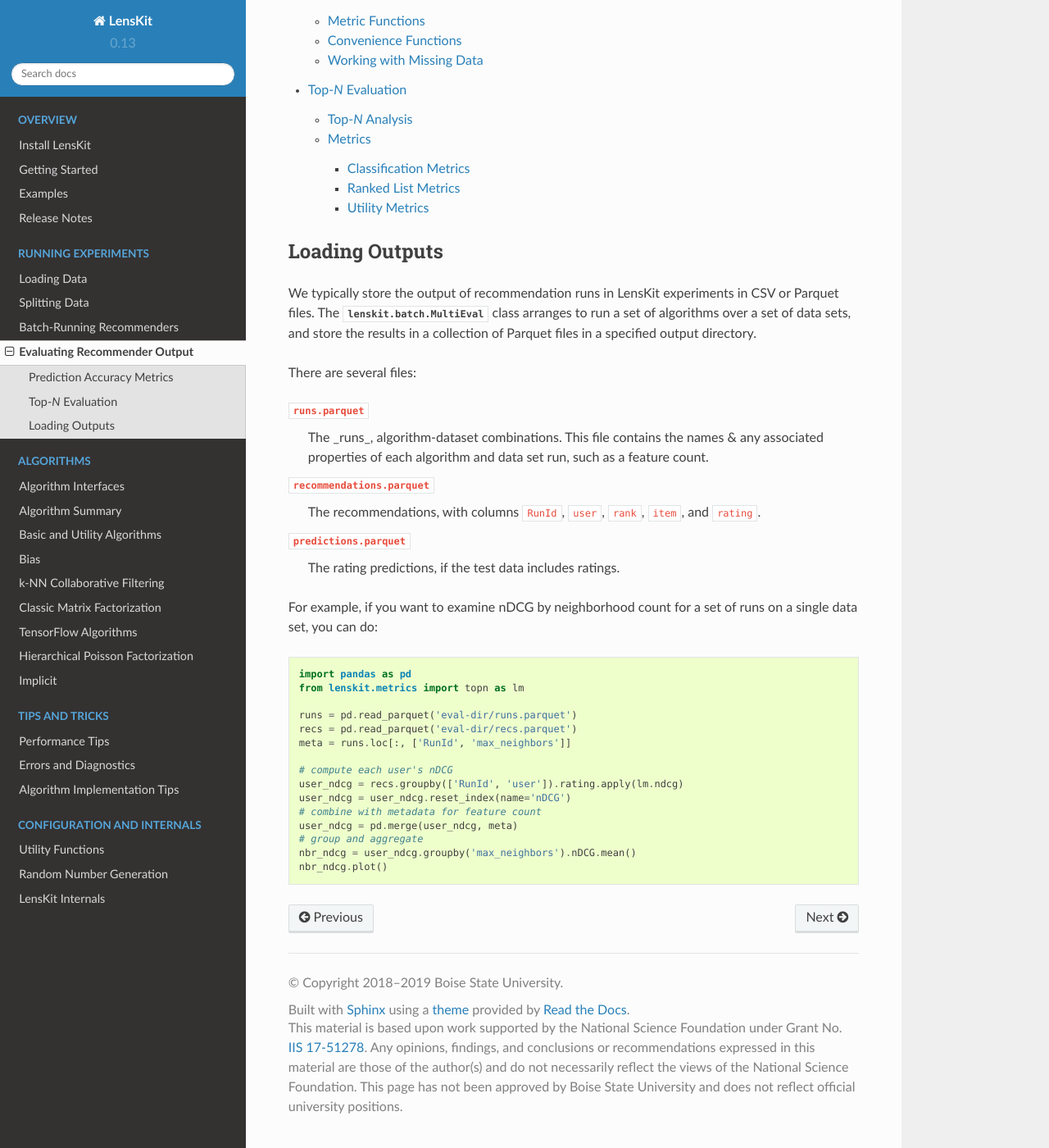
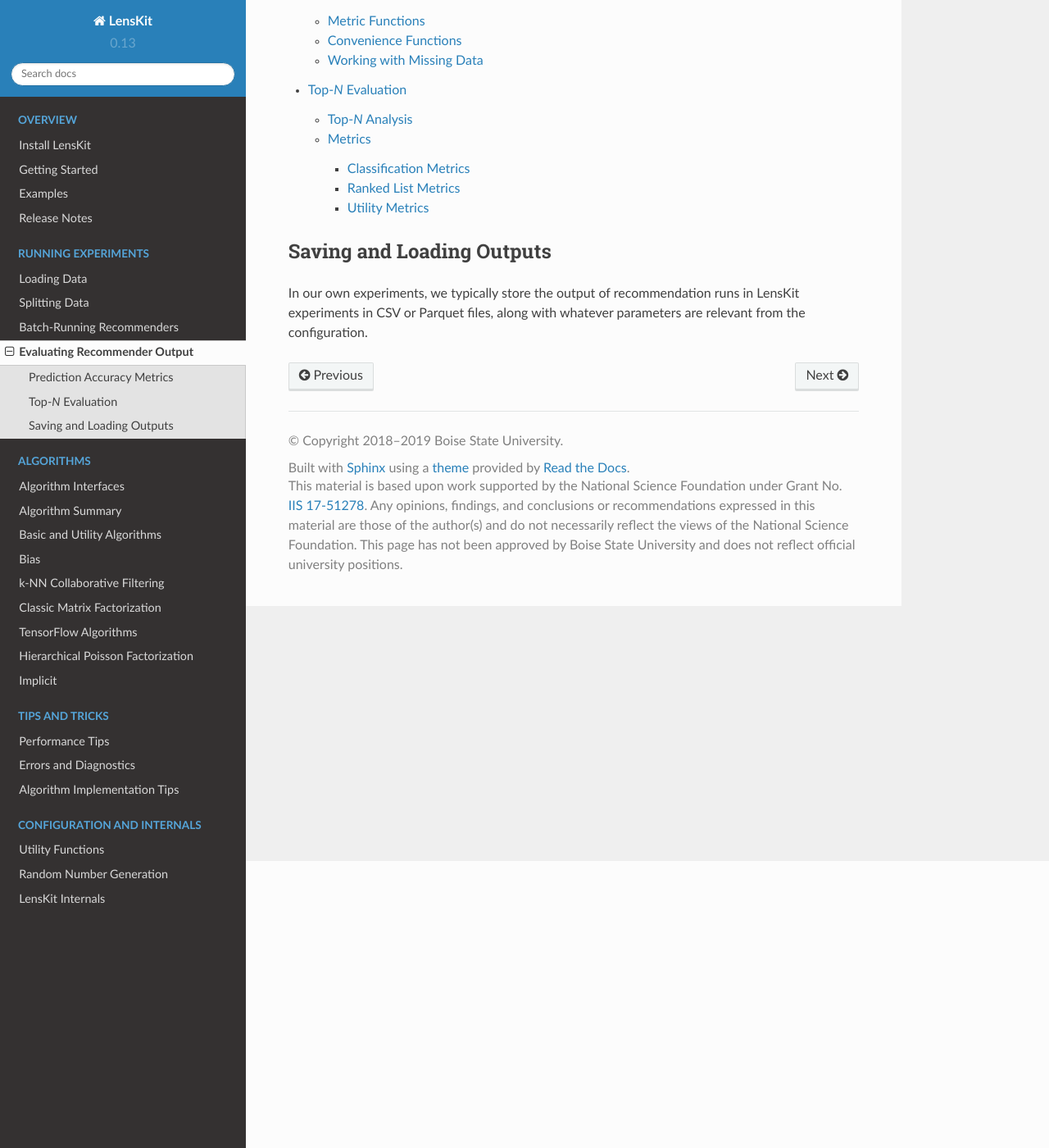
Before and after one commit to lenskit/lkpy, a Sphinx documentation site: the page built from doc/evaluation/index.rst, in a window 1280 px wide and 1400 px high, scrolled down 350 px. Shown: the whole window at 82% size. Built offline with Sphinx 7.4.7 and the Read the Docs theme 2.0.0, drawn with Linux system fonts in a browser that asks for light colours.

Commit message:
drop multi-eval docs

```diff
--- a/doc/evaluation/index.rst
+++ b/doc/evaluation/index.rst
@@ -15,41 +15,9 @@ We generally recommend using Jupyter_ notebooks for evaluation.
    predict-metrics
    topn-metrics
 
-Loading Outputs
-~~~~~~~~~~~~~~~
+Saving and Loading Outputs
+~~~~~~~~~~~~~~~~~~~~~~~~~~
 
-We typically store the output of recommendation runs in LensKit experiments in CSV or
-Parquet files.  The :py:class:`lenskit.batch.MultiEval` class arranges to run a set
-of algorithms over a set of data sets, and store the results in a collection of Parquet
-files in a specified output directory.
-
-There are several files:
-
-``runs.parquet``
-  The _runs_, algorithm-dataset combinations.  This file contains the names & any associated
-  properties of each algorithm and data set run, such as a feature count.
-
-``recommendations.parquet``
-  The recommendations, with columns ``RunId``, ``user``, ``rank``, ``item``, and ``rating``.
-
-``predictions.parquet``
-  The rating predictions, if the test data includes ratings.
-
-For example, if you want to examine nDCG by neighborhood count for a set of runs on a single
-data set, you can do::
-
-    import pandas as pd
-    from lenskit.metrics import topn as lm
-
-    runs = pd.read_parquet('eval-dir/runs.parquet')
-    recs = pd.read_parquet('eval-dir/recs.parquet')
-    meta = runs.loc[:, ['RunId', 'max_neighbors']]
-
-    # compute each user's nDCG
-    user_ndcg = recs.groupby(['RunId', 'user']).rating.apply(lm.ndcg)
-    user_ndcg = user_ndcg.reset_index(name='nDCG')
-    # combine with metadata for feature count
-    user_ndcg = pd.merge(user_ndcg, meta)
-    # group and aggregate
-    nbr_ndcg = user_ndcg.groupby('max_neighbors').nDCG.mean()
-    nbr_ndcg.plot()
+In our own experiments, we typically store the output of recommendation runs in LensKit
+experiments in CSV or Parquet files, along with whatever parameters are relevant from
+the configuration.
```
Also changed, not shown: doc/batch.rst (+0 -28 lines).
